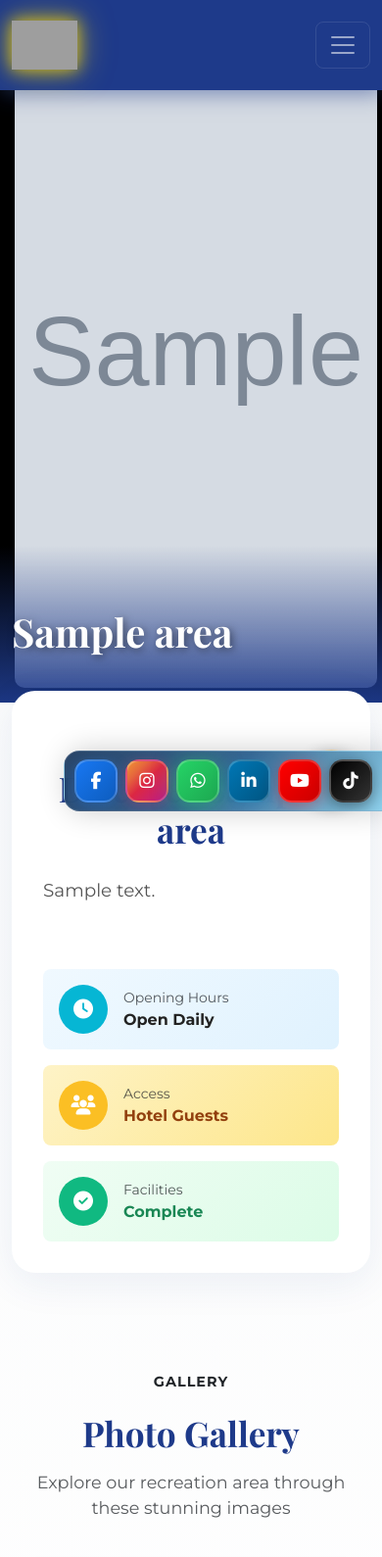
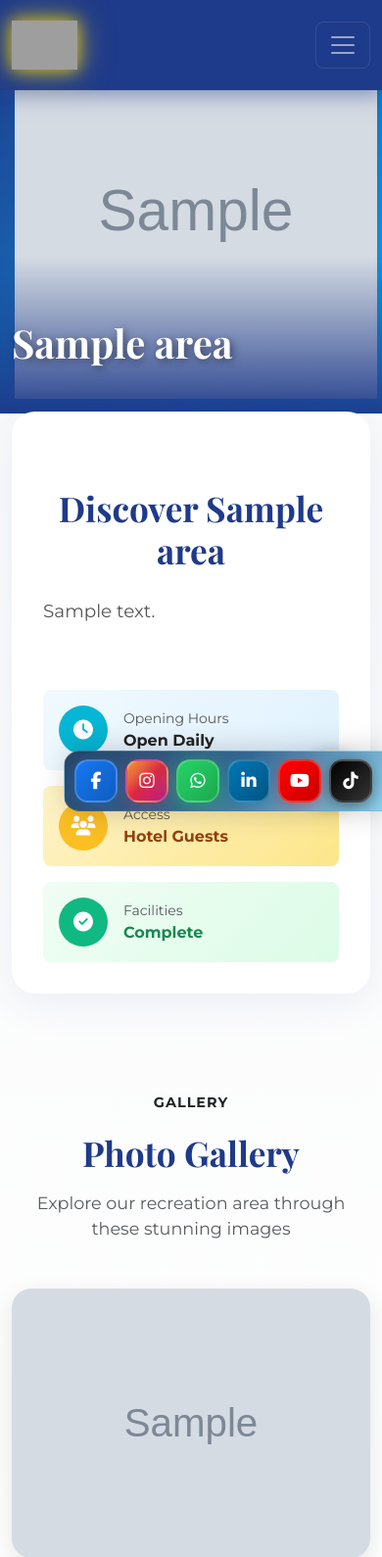
Before and after one commit to JCETools-Petra/Bell, a Laravel app: a page that uses resources/views/frontend/recreation_areas/show.blade.php in a window 390 px wide. Shown: the top 1589 px of the page at 98% size. Run offline with Laravel 12, Linux system fonts and the light colour scheme; data comes from the database, SQL or seed files in the repository; tables that the repository leaves empty hold one stand-in row (values such as "Sample post"); grey boxes marked "Sample" are stand-in pictures; style sheets or scripts are compiled from the project's sources; parts of the project's set-up code (start-up, migrations or seed data) failed here and were passed over; grey boxes are pictures that could not be loaded.

Commit message:
Fix Recreation Area hero slider proportions and remove black background
Issue Fixed:
- Hero slider was too tall (85vh) causing black background to show
- Black background looked ugly when images didn't fill full height

Changes Made:
- Reduced hero slider height from 85vh to 60vh (more proportional)
- Changed min-height from 600px to 450px
- Changed max-height from 800px to 600px
- Replaced black background (#000) with Navy gradient (looks much better)
- Adjusted description card margin-top from -100px to -80px
- Updated mobile responsive heights (50vh on mobile)
- Updated mobile description card margin to -50px

Visual Improvements:
- Slider now has better proportions
- No more ugly black area below slider
- If there's any empty space, it shows beautiful Navy Blue gradient
- More visually balanced layout
- Better mobile experience with appropriate heights

Background: linear-gradient(135deg, #1e3a8a 0%, #0ea5e9 100%)

```diff
--- a/resources/views/frontend/recreation_areas/show.blade.php
+++ b/resources/views/frontend/recreation_areas/show.blade.php
@@ -13,17 +13,17 @@
     /* Hero Slider - Full Width Modern Design */
     .recreation-hero-section {
         position: relative;
-        height: 85vh;
-        min-height: 600px;
-        max-height: 800px;
+        height: 60vh;
+        min-height: 450px;
+        max-height: 600px;
         overflow: hidden;
-        background: #000;
+        background: linear-gradient(135deg, #1e3a8a 0%, #0ea5e9 100%);
     }
 
     .recreation-hero-carousel .carousel-item {
-        height: 85vh;
-        min-height: 600px;
-        max-height: 800px;
+        height: 60vh;
+        min-height: 450px;
+        max-height: 600px;
     }
 
     .recreation-hero-carousel .carousel-item img {
@@ -114,7 +114,7 @@
         border-radius: 24px;
         padding: 3rem;
         box-shadow: 0 10px 40px rgba(30, 58, 138, 0.08);
-        margin-top: -100px;
+        margin-top: -80px;
         position: relative;
         z-index: 20;
     }
@@ -205,6 +205,16 @@
             font-size: 2.5rem;
         }
 
+        .recreation-hero-section {
+            height: 50vh;
+            min-height: 400px;
+        }
+
+        .recreation-hero-carousel .carousel-item {
+            height: 50vh;
+            min-height: 400px;
+        }
+
         .modern-gallery {
             grid-template-columns: repeat(auto-fill, minmax(280px, 1fr));
             gap: 1rem;
@@ -212,7 +222,7 @@
 
         .description-card {
             padding: 2rem;
-            margin-top: -60px;
+            margin-top: -50px;
         }
 
         .recreation-hero-carousel .carousel-control-prev,
```
